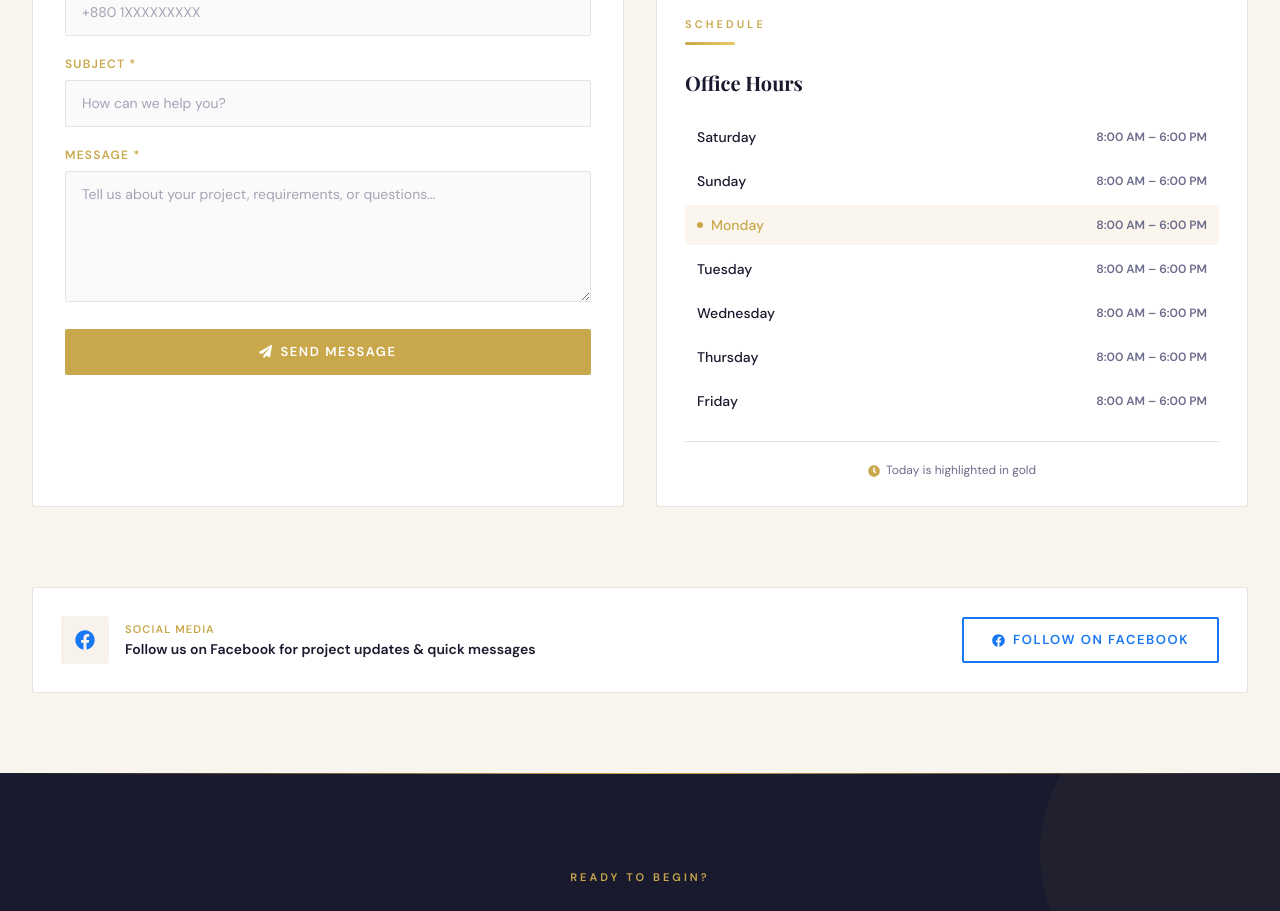
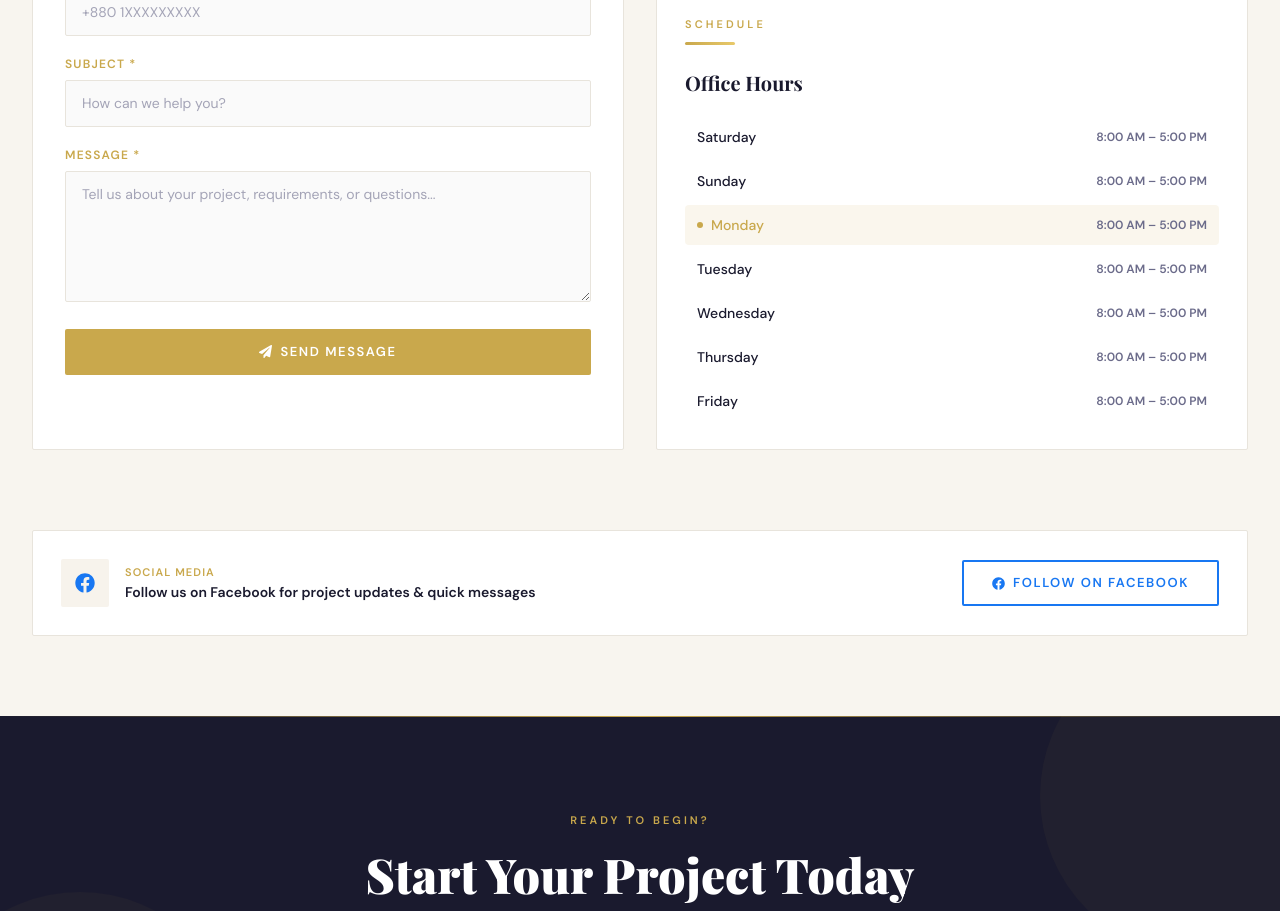
Before and after one commit to sumu9897/sumon-enterprise-frontend, a React (Vite) app: page /contact in a window 1280 px wide. Shown: the part 1200-2111 px from the top of the page. Built offline with nearby package versions, Linux system fonts and the light colour scheme; no server answers.

Commit message:
small update

```diff
--- a/src/pages/Contact.jsx
+++ b/src/pages/Contact.jsx
@@ -149,13 +149,13 @@ const Contact = () => {
   ];
 
   const officeHours = [
-    { day: 'Saturday',  hours: '8:00 AM – 6:00 PM', open: true  },
-    { day: 'Sunday',    hours: '8:00 AM – 6:00 PM', open: true  },
-    { day: 'Monday',    hours: '8:00 AM – 6:00 PM', open: true  },
-    { day: 'Tuesday',   hours: '8:00 AM – 6:00 PM', open: true  },
-    { day: 'Wednesday', hours: '8:00 AM – 6:00 PM', open: true  },
-    { day: 'Thursday',  hours: '8:00 AM – 6:00 PM', open: true  },
-    { day: 'Friday',    hours: '8:00 AM – 6:00 PM', open: true  },
+    { day: 'Saturday',  hours: '8:00 AM – 5:00 PM', open: true  },
+    { day: 'Sunday',    hours: '8:00 AM – 5:00 PM', open: true  },
+    { day: 'Monday',    hours: '8:00 AM – 5:00 PM', open: true  },
+    { day: 'Tuesday',   hours: '8:00 AM – 5:00 PM', open: true  },
+    { day: 'Wednesday', hours: '8:00 AM – 5:00 PM', open: true  },
+    { day: 'Thursday',  hours: '8:00 AM – 5:00 PM', open: true  },
+    { day: 'Friday',    hours: '8:00 AM – 5:00 PM', open: true  },
   ];
 
   const today = new Date().toLocaleDateString('en-US', { weekday: 'long' });
@@ -551,6 +551,7 @@ const Contact = () => {
                   style={{ background: dark2, color: 'white' }}
                 >
                   <FaMapMarkerAlt style={{ color: gold }} />
+
                   Dhaka, Bangladesh
                 </div>
               </div>
@@ -597,13 +598,13 @@ const Contact = () => {
                   })}
                 </div>
 
-                <div
+                {/* <div
                   className="mt-5 pt-5 text-xs text-center"
                   style={{ borderTop: `1px solid ${border}`, color: sub }}
                 >
                   <FaClock className="inline mr-1.5" style={{ color: gold }} />
                   Today is highlighted in gold
-                </div>
+                </div> */}
               </div>
             </div>
           </div>
```
